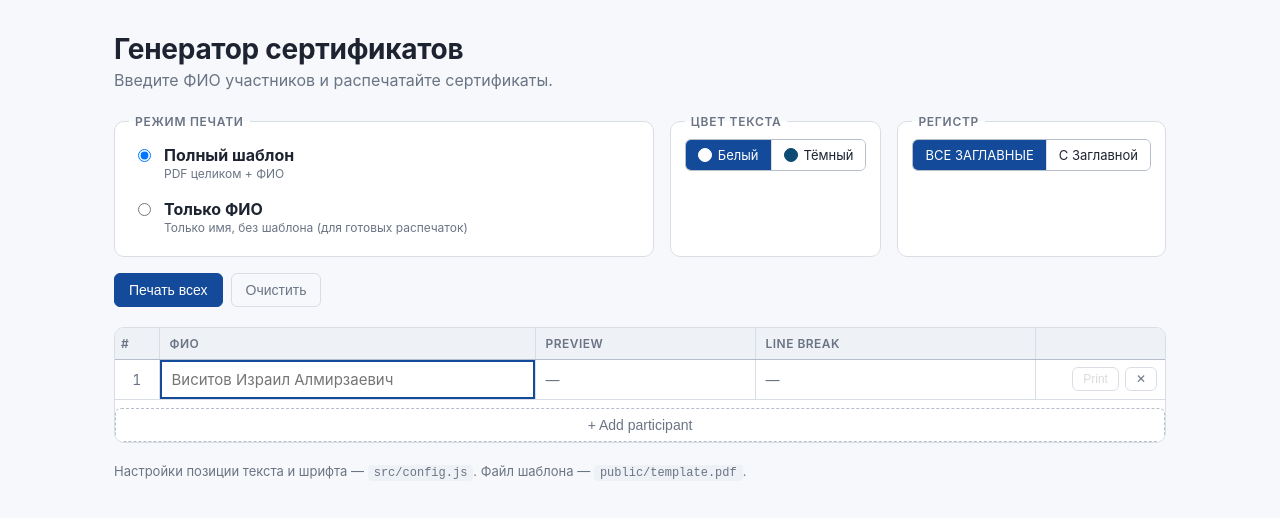
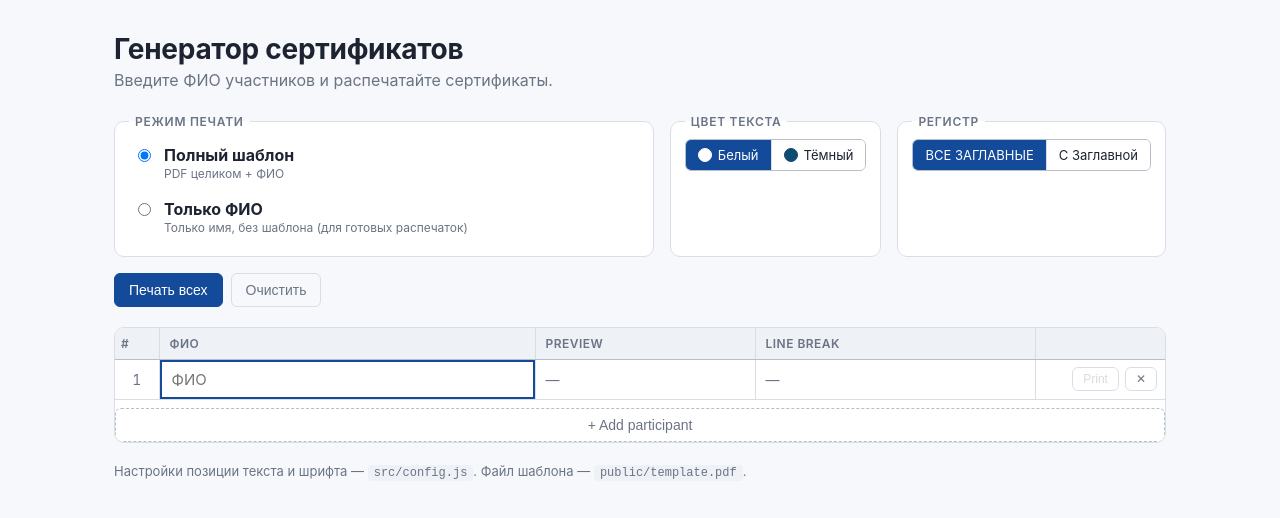
Before and after one commit to OFFchase/test, a React (Vite) app: page / in a window 1280 px wide. Shown: the top 518 px of the page. Built offline with nearby package versions, Linux system fonts and the light colour scheme.

Commit message:
Simplify ФИО input placeholder
https://claude.ai/code/session_01HC33ckwTbh3H99KM26X3bM

```diff
--- a/src/components/ParticipantTable.jsx
+++ b/src/components/ParticipantTable.jsx
@@ -87,7 +87,7 @@ export default function ParticipantTable({
                   <input
                     type="text"
                     value={p.fio}
-                    placeholder="Виситов Израил Алмирзаевич"
+                    placeholder="ФИО"
                     onChange={(e) => updateRow(p.id, { fio: e.target.value })}
                     onKeyDown={handleKeyDown}
                     autoFocus={idx === participants.length - 1 && !p.fio}
```
